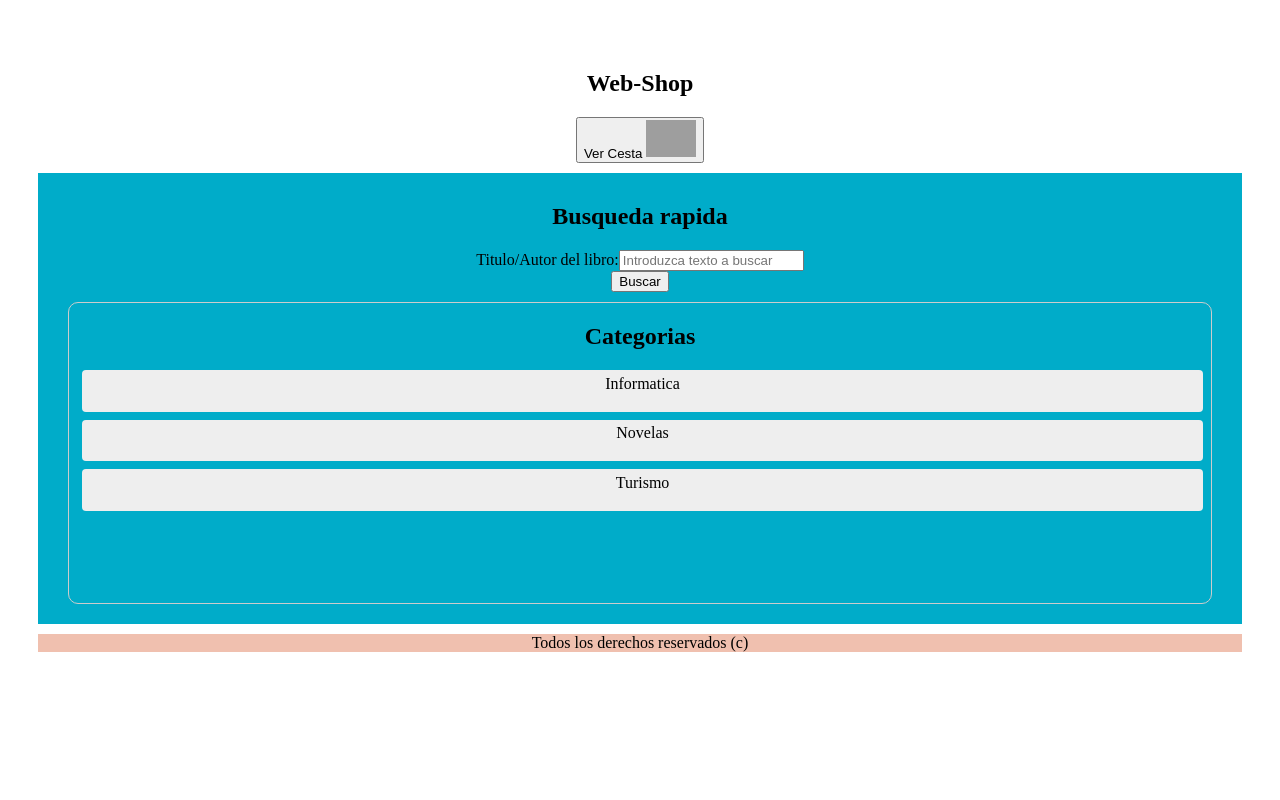
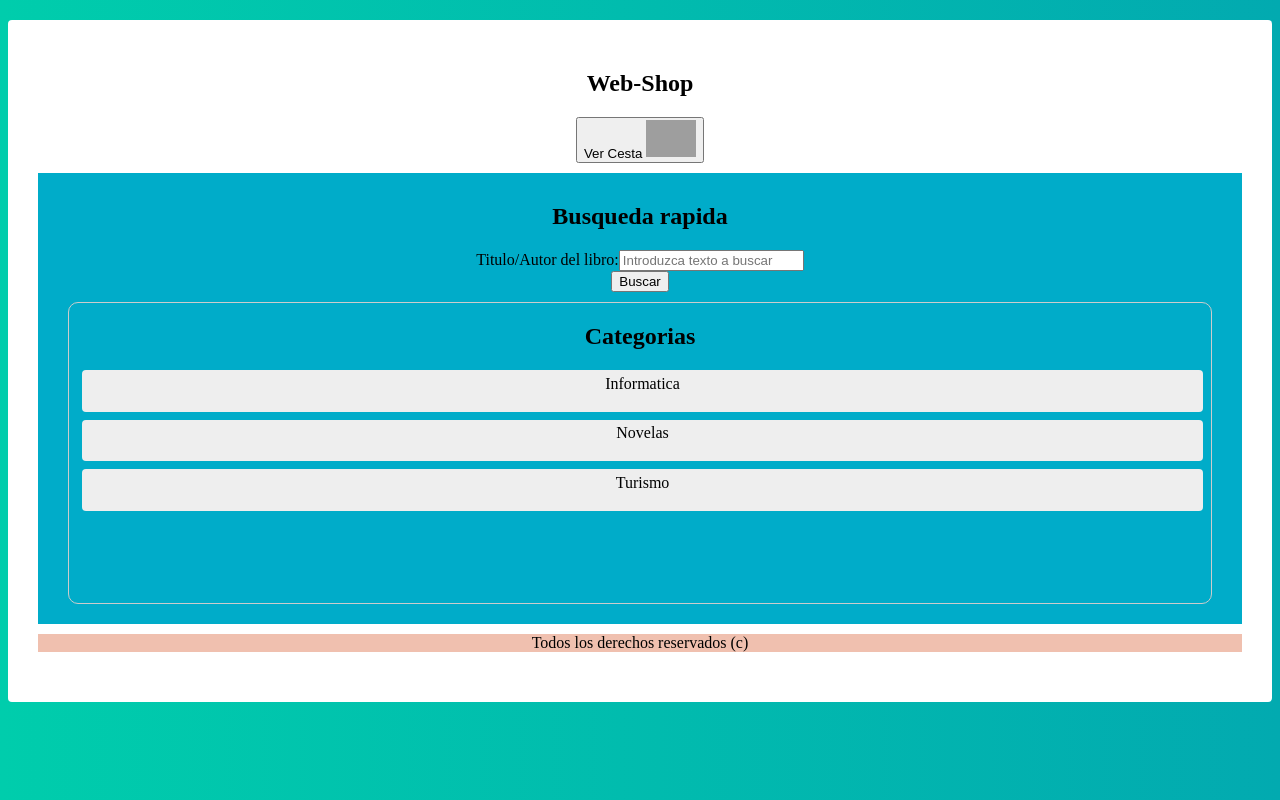
Before and after one commit to callumgordon90/Webshop_with_Angular_and_Spring_Boot, an Angular app: page / in a window 1280 px wide. Built offline with nearby package versions, Linux system fonts and the light colour scheme; grey boxes are pictures that could not be loaded.

Commit message:
added global css properties

```diff
--- a/src/app/app.component.ts
+++ b/src/app/app.component.ts
@@ -1,4 +1,5 @@
 import { Component } from '@angular/core';
+import { CommonModule } from "@angular/common";
 import { RouterOutlet } from '@angular/router';
 import { HeaderComponent } from './header/header.component';
 import { FormsModule } from "@angular/forms";
@@ -16,7 +17,7 @@ import { PortadaComponent } from "./portada/portada.component";
             FooterComponent,
             PortadaComponent,
             RouterOutlet,
-            FormsModule
+            CommonModule
   ],
   templateUrl: './app.component.html',
   styleUrl: './app.component.css'
--- a/src/app/header/header.component.ts
+++ b/src/app/header/header.component.ts
@@ -1,7 +1,10 @@
 import { Component } from "@angular/core";
+import { CommonModule } from "@angular/common";
+
 @Component({
     selector: 'app-header',
     standalone: true,
+    imports: [CommonModule],
     templateUrl: './header.component.html'
 })
 export class HeaderComponent {
--- a/src/app/portada/portada.component.ts
+++ b/src/app/portada/portada.component.ts
@@ -1,7 +1,10 @@
 import { Component } from "@angular/core";
+import { CommonModule } from "@angular/common";
+
 @Component({
     selector: 'app-portada',
     standalone: true,
+    imports: [CommonModule],
     templateUrl: './portada.component.html',
     styleUrls: ['./portada.component.css']
 })
--- a/src/styles.css
+++ b/src/styles.css
@@ -1 +1,10 @@
 /* You can add global styles to this file, and also import other style files */
+body{
+    background: #02aab0;
+    background: -webkit-linear-gradient(left, #00CDAC, #02aab0);
+    background: -moz-linear-gradient(left, #00CDAC, #02aab0);
+    background: -o-linear-gradient(left, #00CDAC, #02aab0);
+    background: linear-gradient(left, #00CDAC, #02aab0);
+
+    min-width: 600px;
+}
```
